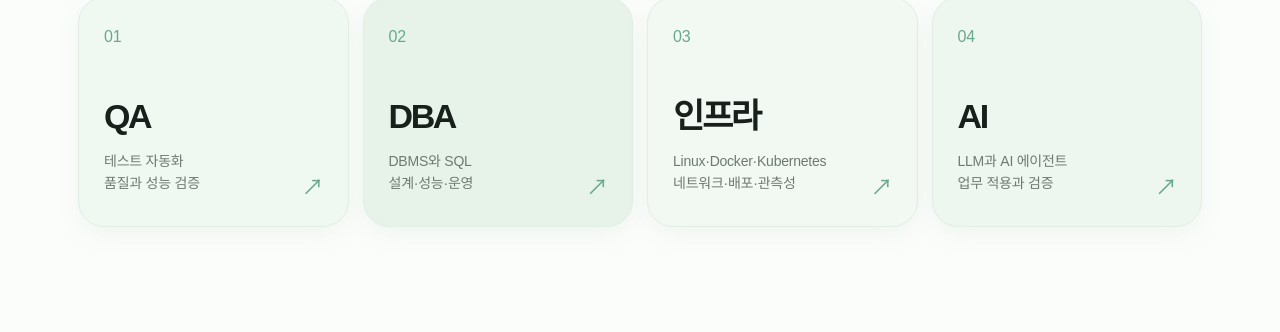
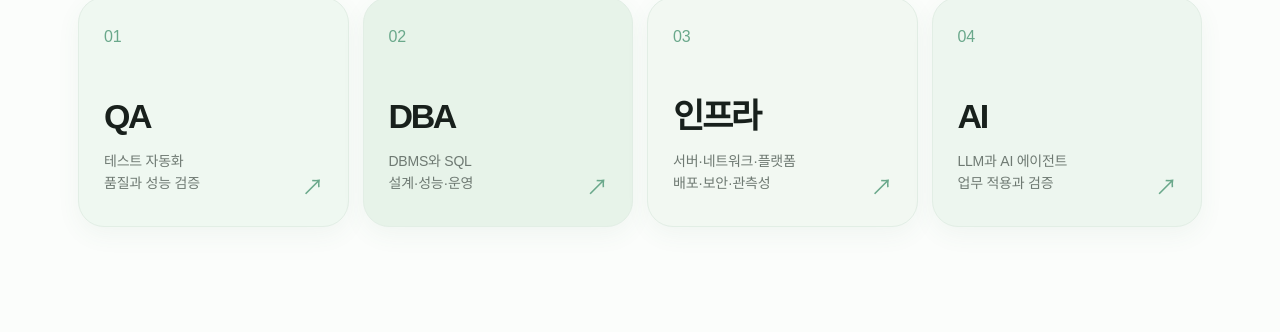
Before and after one commit to Seoha57/TechBlog, a Jekyll site: the page built from index.md, in a window 1280 px wide and 900 px high, scrolled down 717 px. Shown: the part 107-439 px from the top of the window. Built offline with Jekyll 4.4.1, drawn with Linux system fonts in a browser that asks for light colours; some web fonts are replaced.

Commit message:
Generalize infrastructure track scope

```diff
--- a/_layouts/home.html
+++ b/_layouts/home.html
@@ -13,7 +13,7 @@ layout: default
   <div class="track-grid">
     <a class="track-card" href="{{ '/categories/qa/' | relative_url }}"><span class="track-number">01</span><h2>QA</h2><p>테스트 자동화<br>품질과 성능 검증</p><span class="track-arrow">↗</span></a>
     <a class="track-card" href="{{ '/categories/dba/' | relative_url }}"><span class="track-number">02</span><h2>DBA</h2><p>DBMS와 SQL<br>설계·성능·운영</p><span class="track-arrow">↗</span></a>
-    <a class="track-card" href="{{ '/categories/infrastructure/' | relative_url }}"><span class="track-number">03</span><h2>인프라</h2><p>Linux·Docker·Kubernetes<br>네트워크·배포·관측성</p><span class="track-arrow">↗</span></a>
+    <a class="track-card" href="{{ '/categories/infrastructure/' | relative_url }}"><span class="track-number">03</span><h2>인프라</h2><p>서버·네트워크·플랫폼<br>배포·보안·관측성</p><span class="track-arrow">↗</span></a>
     <a class="track-card" href="{{ '/categories/ai/' | relative_url }}"><span class="track-number">04</span><h2>AI</h2><p>LLM과 AI 에이전트<br>업무 적용과 검증</p><span class="track-arrow">↗</span></a>
   </div>
 </section>
```
